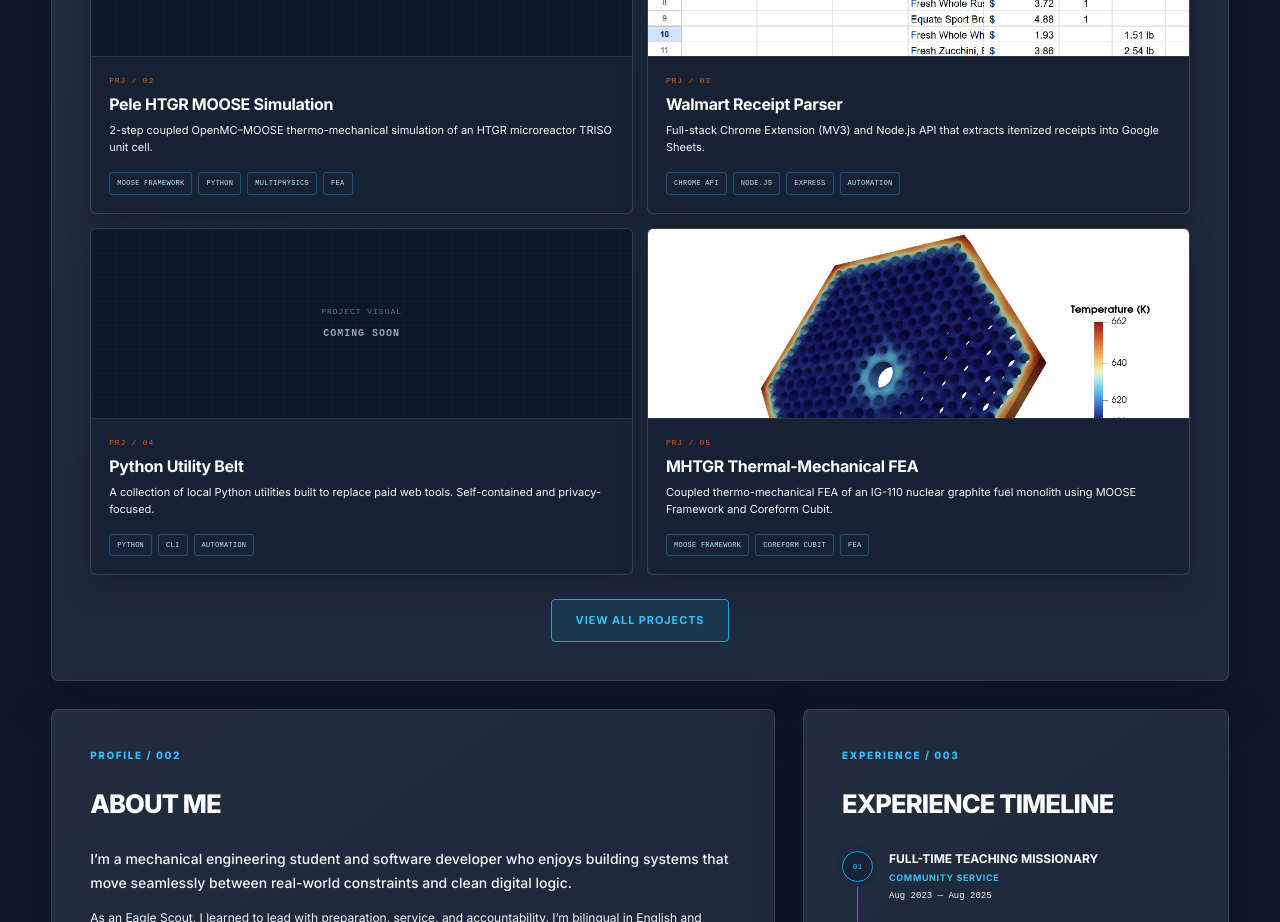
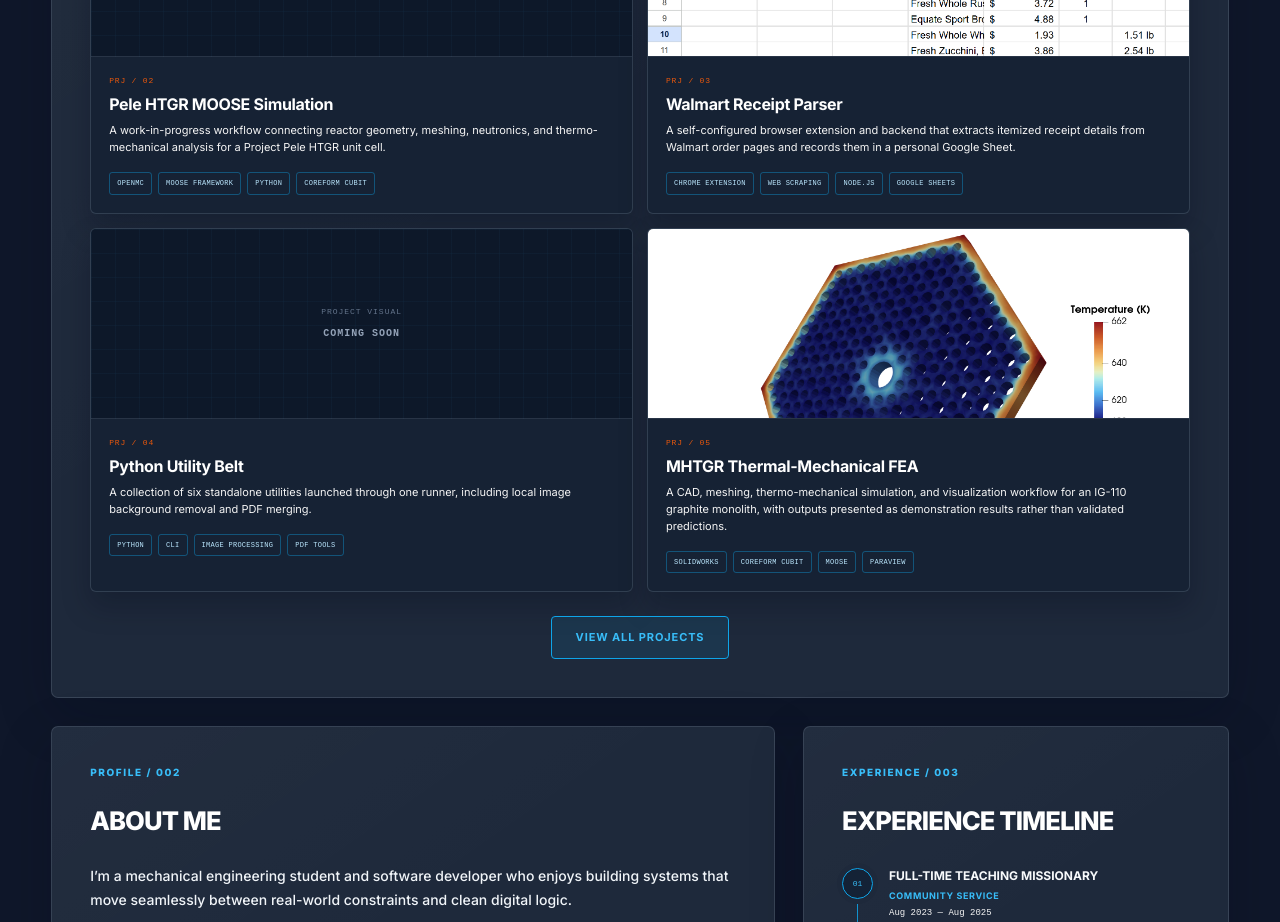
Before and after one commit to Barik-D-Boley/barikboley.com, a Next.js app: page / in a window 1280 px wide. Shown: the part 1180-2102 px from the top of the page. Built offline with nearby package versions, Linux system fonts and the light colour scheme; a web font is replaced by a local one.

Commit message:
Update project modal copy with verified repository details

```diff
--- a/data/projects.ts
+++ b/data/projects.ts
@@ -1,91 +1,51 @@
 import { Project } from '@/types/project';
 
 export const projects: Project[] = [
-  // --- TOP FEATURED PROJECTS ---
-  // {
-  //   id: "anti-theft-system",
-  //   title: "Anti-Theft Package Security System",
-  //   tagline: "Mechanically engineered package enclosure combining tamper detection and secure delivery logic.",
-  //   description:
-  //     "A mechanically engineered package enclosure combining tamper detection, rapid prototyping, and secure delivery logic.",
-  //   tags: ["CAD", "Inventor", "Prototyping"],
-  //   category: "Hardware & CAD",
-  //   number: "01",
-  //   featured: false,
-  //   status: "complete",
-  //   githubUrl: "https://github.com/barikboley/anti-theft-system",
-  //   details: {
-  //     problemStatement: "Package theft from residential porches is rising rapidly, requiring a robust mechanical anti-theft enclosure that detects unauthorized access attempts in real time.",
-  //     keyChallenges: [
-  //       "Designing mechanical latching mechanisms resilient to forced physical entry.",
-  //       "Integrating low-power sensors for continuous vibration and tamper monitoring.",
-  //       "Optimizing 3D-printed enclosure geometries for outdoor durability and weather resistance."
-  //     ],
-  //     systemArchitecture: "Microcontroller-driven sensor array connected to electro-mechanical solenoids and local alarm indicators.",
-  //     metrics: [
-  //       { label: "Latch Resistance", value: "> 150 lbs" },
-  //       { label: "Sensor Latency", value: "< 50ms" },
-  //       { label: "Battery Standby", value: "72+ hours" }
-  //     ],
-  //     toolsUsed: ["Autodesk Inventor", "3D Printing / FDM", "C++", "Arduino / ESP32", "Microcontrollers"],
-  //     media: []
-  //   }
-  // },
   {
     id: "pele-htgr-moose",
     title: "Pele HTGR MOOSE Simulation",
-    tagline: "2-step coupled OpenMC–MOOSE thermo-mechanical microreactor simulation.",
+    tagline: "Developing a CAD-to-simulation workflow for an HTGR microreactor unit cell.",
     description:
-      "2-step coupled OpenMC–MOOSE thermo-mechanical simulation of an HTGR microreactor TRISO unit cell.",
-    tags: ["MOOSE Framework", "Python", "Multiphysics", "FEA"],
+      "A work-in-progress workflow connecting reactor geometry, meshing, neutronics, and thermo-mechanical analysis for a Project Pele HTGR unit cell.",
+    tags: ["OpenMC", "MOOSE Framework", "Python", "Coreform Cubit"],
     category: "FEA & Simulation",
     number: "02",
     featured: true,
-    status: "complete",
+    status: "under development",
     githubUrl: "https://github.com/Barik-D-Boley/pele-htgr-moose-simulation",
     details: {
-      problemStatement: "High-Temperature Gas-Cooled Reactors require high-fidelity multi-physics modeling to evaluate thermal stress and fission product containment inside TRISO fuel particles.",
+      problemStatement: "Build a reproducible workflow for exploring how spatially varying fission heating could inform thermal and mechanical analysis of an HTGR fuel unit cell.",
       keyChallenges: [
-        "Coupling OpenMC Monte Carlo particle transport output directly with the MOOSE finite element solver.",
-        "Resolving extreme radial thermal gradients across sub-millimeter TRISO coating layers.",
-        "Managing high-density finite element meshes while maintaining solver convergence."
+        "Preparing the unit-cell CAD geometry and finite-element mesh for the planned analysis.",
+        "The OpenMC model and MOOSE input are present, but the OpenMC model has not yet been run and the coupled simulation has not been completed.",
+        "Implementing and verifying the data-transfer step; the current MOOSE fuel-wall heat flux is a placeholder rather than an OpenMC-derived input."
       ],
-      systemArchitecture: "Two-stage computational pipeline transferring volumetric heat generation profiles from OpenMC into MOOSE thermo-mechanical boundary conditions.",
-      metrics: [
-        { label: "Convergence Rate", value: "99.8%" },
-        { label: "Mesh Elements", value: "1.2M" },
-        { label: "Max Stress", value: "185 MPa" }
-      ],
-      toolsUsed: ["MOOSE Framework", "OpenMC", "Python", "Coreform Cubit", "Paraview", "FEA"],
+      systemArchitecture: "Planned workflow: model the unit cell in CAD, generate a mesh with Coreform Cubit, run OpenMC for spatial power tallies, transfer those data into MOOSE for thermo-mechanical analysis, then inspect outputs in ParaView. The repository currently contains the CAD files, generated mesh, OpenMC model script, and a draft MOOSE input; coupling and post-processing remain to be implemented.",
+      toolsUsed: ["OpenMC", "MOOSE Framework", "Python", "Coreform Cubit", "SolidWorks", "ParaView"],
       media: []
     }
   },
   {
     id: "walmart-receipt-parser",
     title: "Walmart Receipt Parser",
-    tagline: "Automated receipt parsing Chrome Extension and Node.js extraction pipeline.",
+    tagline: "A Chrome extension that scrapes Walmart order pages and sends receipt data to Google Sheets.",
     description:
-      "Full-stack Chrome Extension (MV3) and Node.js API that extracts itemized receipts into Google Sheets.",
-    tags: ["Chrome API", "Node.js", "Express", "Automation"],
+      "A self-configured browser extension and backend that extracts itemized receipt details from Walmart order pages and records them in a personal Google Sheet.",
+    tags: ["Chrome Extension", "Web Scraping", "Node.js", "Google Sheets"],
     category: "Web & Full-Stack",
     number: "03",
     featured: true,
     status: "complete",
     githubUrl: "https://github.com/Barik-D-Boley/walmart-receipt-parser",
     details: {
-      problemStatement: "Manual expense logging from online order receipts is inefficient and prone to human data entry error.",
+      problemStatement: "An existing receipt-parser extension did not work the way I wanted, so I built a custom tool to automate transferring Walmart receipt details into my spreadsheet.",
       keyChallenges: [
-        "Handling dynamic client-side rendering and obfuscated DOM selectors in online receipt pages.",
-        "Ensuring idempotent transaction sync to prevent duplicate line items in spreadsheet ledgers.",
-        "Securing Chrome Extension storage and API access keys across browser sessions."
+        "The scraper depends on the structure of Walmart's order-page HTML, so changes to the site can break extraction.",
+        "Users must configure their own Google Cloud service-account credentials and share their target spreadsheet with that account.",
+        "A future version is planned to obtain receipt data by intercepting the site's API traffic instead of relying on page markup."
       ],
-      systemArchitecture: "Chrome Extension MV3 content scripts extract raw DOM payload, pass to Node.js/Express service, and write structured records into Google Sheets API.",
-      metrics: [
-        { label: "Parse Accuracy", value: "99.4%" },
-        { label: "Avg Processing Time", value: "< 1.2s" },
-        { label: "Items Processed", value: "5,000+" }
-      ],
-      toolsUsed: ["Chrome Extension API (MV3)", "Node.js", "Express", "TypeScript", "Google Sheets API"],
+      systemArchitecture: "A Chrome Extension Manifest V3 script extracts order and item details from a Walmart order page, sends the data to a Node.js/Express backend, and writes formatted records to Google Sheets through the Sheets API. After the one-time setup with a user's own credentials and spreadsheet, it is ready for regular use.",
+      toolsUsed: ["Chrome Extension API (Manifest V3)", "JavaScript", "Node.js", "Express", "Google Sheets API", "Vercel"],
       media: [
         {
           url: "/project-visuals/walmart-receipt-parser/sheets-output.png",
@@ -106,58 +66,58 @@ export const projects: Project[] = [
   {
     id: "python-utility-belt",
     title: "Python Utility Belt",
-    tagline: "Privacy-focused local CLI utilities replacing bloated cloud web converters.",
+    tagline: "Six local Python utilities for common image and document tasks.",
     description:
-      "A collection of local Python utilities built to replace paid web tools. Self-contained and privacy-focused.",
-    tags: ["Python", "CLI", "Automation"],
+      "A collection of six standalone utilities launched through one runner, including local image background removal and PDF merging.",
+    tags: ["Python", "CLI", "Image Processing", "PDF Tools"],
     category: "Automation & Tools",
     number: "04",
     featured: true,
     status: "complete",
     githubUrl: "https://github.com/Barik-D-Boley/python-utility-belt",
     details: {
-      problemStatement: "Uploading sensitive documents and images to third-party web converters presents privacy risks and rate-limiting friction.",
+      problemStatement: "Provide convenient, focused tools for image and document tasks that can be run locally instead of relying on online converters.",
       keyChallenges: [
-        "Structuring a zero-dependency CLI package architecture with pluggable subcommands.",
-        "Optimizing multi-threaded batch operations for large image and PDF transformations.",
-        "Maintaining fast startup times and cross-platform terminal compatibility."
+        "Organizing six standalone utilities behind a central runner with short commands and per-tool dependencies.",
+        "Supporting distinct workflows, including AI-based or color-keyed image background removal and merging PDFs with images.",
+        "Documenting setup requirements and dependencies so each utility can be run independently."
       ],
-      systemArchitecture: "Modular Python CLI toolkit organized into atomic utility modules executed via single terminal entrypoint.",
+      systemArchitecture: "A Python runner dispatches commands to separate utility modules and checks or installs each tool's optional dependencies. The suite includes image background removal, citation cleaning, PDF merging, PDF trimming, PowerPoint merging, and QR-code generation.",
       metrics: [
-        { label: "Tools Suite", value: "14 CLI Utilities" },
-        { label: "Local Privacy", value: "100% Offline" },
-        { label: "Batch Overhead", value: "< 15ms/file" }
+        { label: "Utilities", value: "6" },
       ],
-      toolsUsed: ["Python 3.11", "Click CLI", "Pillow", "PyPDF2", "Multiprocessing"],
+      toolsUsed: ["Python", "Pillow", "pypdf", "rembg", "ONNX Runtime"],
       media: []
     }
   },
-
-  // --- ADDITIONAL CATALOG PROJECTS ---
   {
     id: "mhtgr-fea",
     title: "MHTGR Thermal-Mechanical FEA",
-    tagline: "FEA evaluation of IG-110 nuclear graphite fuel monoliths.",
+    tagline: "A demonstration CAD-to-simulation workflow for a nuclear graphite fuel monolith.",
     description:
-      "Coupled thermo-mechanical FEA of an IG-110 nuclear graphite fuel monolith using MOOSE Framework and Coreform Cubit.",
-    tags: ["MOOSE Framework", "Coreform Cubit", "FEA"],
+      "A CAD, meshing, thermo-mechanical simulation, and visualization workflow for an IG-110 graphite monolith, with outputs presented as demonstration results rather than validated predictions.",
+    tags: ["SolidWorks", "Coreform Cubit", "MOOSE", "ParaView"],
     category: "FEA & Simulation",
     number: "05",
     featured: true,
     status: "complete",
     githubUrl: "https://github.com/Barik-D-Boley/mhtgr-thermal-mechanical-fea",
     details: {
-      problemStatement: "Evaluating thermal stresses and structural integrity in nuclear graphite fuel blocks under high thermal gradients.",
+      problemStatement: "Demonstrate an end-to-end process for taking a graphite fuel-monolith design from CAD through meshing, coupled thermal-mechanical analysis, and result visualization.",
       keyChallenges: [
-        "Generating high-quality hex-mesh representations of coolant channels using Coreform Cubit.",
-        "Incorporating temperature-dependent thermal conductivity and elastic moduli properties for IG-110 graphite."
+        "Building a structured hexahedral mesh around the monolith's fuel and coolant channels.",
+        "Transferring the CAD geometry and mesh into a MOOSE simulation with thermal and mechanical boundary conditions.",
+        "Treating the reported outputs as demonstration results: they have not been validated against experimental or other real-world results."
       ],
-      systemArchitecture: "Cubit mesh input pipeline linked to MOOSE TensorMechanics and HeatConduction modules.",
+      systemArchitecture: "A SolidWorks model is exported to STEP, meshed in Coreform Cubit, solved using MOOSE heat-conduction and tensor-mechanics physics, and visualized in ParaView. The repository documents a reproducible CAD-to-simulation workflow.",
       metrics: [
-        { label: "Peak Temp", value: "1200°C" },
-        { label: "Mesh Quality", value: "0.92 Jacobian" }
+        { label: "Mesh Elements", value: "18,430" },
+        { label: "Avg. Scaled Jacobian", value: "> 0.81" },
+        { label: "Peak Temperature", value: "662 K" },
+        { label: "Peak von Mises Stress", value: "~1.52 MPa" },
+        { label: "Peak Displacement", value: "0.603 mm" },
       ],
-      toolsUsed: ["MOOSE Framework", "Coreform Cubit", "Python", "FEA"],
+      toolsUsed: ["SolidWorks", "Coreform Cubit", "MOOSE Framework", "ParaView"],
       media: [
         {
           url: "/project-visuals/htgr-monlith/monolith_cad_drawing.png",
@@ -208,37 +168,34 @@ export const projects: Project[] = [
   },
   {
     id: "progressive-overload-analytics",
-    title: "Progressive Overload Analytics",
-    tagline: "Strength training progression calculator and workout analytics platform.",
+    title: "Progressive Overload Tracker 2.0",
+    tagline: "An active rebuild of a personal workout-tracking spreadsheet ecosystem.",
     description:
-      "Workout logging, automated progression logic, and performance analytics platform.",
-    tags: ["JavaScript", "Automation", "Analytics"],
+      "A streamlined, data-driven Google Sheets and Apps Script tracker in development, based on personal workout logs and planned for use as an example project.",
+    tags: ["Google Sheets", "Google Apps Script", "JavaScript", "Fitness Tracking"],
     category: "Automation & Tools",
     number: "06",
     featured: false,
-    status: "complete",
+    status: "under development",
     githubUrl: "https://github.com/Barik-D-Boley/sheets-progressive-overload-analytics",
     details: {
-      problemStatement: "Athletes require accurate progressive overload calculations based on volume, RPE, and historical lift trends.",
+      problemStatement: "Build a more streamlined and maintainable version of a personal strength-training tracker, with an example of the system that others can understand and adapt.",
       keyChallenges: [
-        "Implementing adaptive load recommendation algorithms based on subjective fatigue inputs.",
-        "Building offline-capable client-side data persistence with minimal UI latency."
+        "Establishing a consistent data schema and normalizing historical workout and exercise records.",
+        "Planning a foundation that can support later workout-entry automation and progression analytics.",
+        "The README roadmap describes future work; most of those features have not been implemented yet."
       ],
-      systemArchitecture: "Single-page application utilizing reactive state, local IndexedDB persistence, and statistical charting libraries.",
-      metrics: [
-        { label: "Calc Latency", value: "< 5ms" },
-        { label: "Offline Capability", value: "100%" }
-      ],
-      toolsUsed: ["JavaScript", "HTML5", "CSS3", "Chart.js", "Web Storage"],
+      systemArchitecture: "The project is a Google Sheets ecosystem developed locally with Google Apps Script and clasp. Its current focus is the data foundation and migration to a normalized schema; logging automation, progression calculations, dashboards, and other roadmap features remain future work.",
+      toolsUsed: ["Google Sheets", "Google Apps Script", "JavaScript", "clasp", "Node.js"],
       media: []
     }
   },
   {
     id: "portfolio-v3",
     title: "Personal Portfolio",
-    tagline: "High-performance developer portfolio built with Next.js & TypeScript",
-    description: "Custom portfolio featuring asymmetric desktop grid layouts and modular CSS styling.",
-    tags: ["Next.js", "React", "TypeScript", "CSS Modules"],
+    tagline: "A project-first portfolio developed with AI coding agents and GitHub Copilot.",
+    description: "A portfolio showcasing mechanical engineering and software projects, built through AI-assisted coding with Barik directing and reviewing the migration.",
+    tags: ["Next.js 16", "React 19", "TypeScript", "Tailwind CSS 4", "GitHub Copilot"],
     category: "Web & Full-Stack",
     number: "07",
     featured: false,
@@ -246,17 +203,14 @@ export const projects: Project[] = [
     githubUrl: "https://github.com/Barik-D-Boley/barikboley.com",
     liveUrl: "https://barikboley.com",
     details: {
-      problemStatement: "Needed a lightweight, pixel-perfect personal showcase without framework bloat.",
+      problemStatement: "Create a project-first online portfolio that presents mechanical engineering and software work together in one responsive site.",
       keyChallenges: [
-        "Configuring multi-active Intersection Observer states for side-by-side desktop grid columns.",
-        "Ensuring zero-layout-shift responsive stacking on mobile viewports."
+        "Directing and reviewing an AI-assisted migration while keeping the portfolio's content, components, and design aligned.",
+        "Building a reusable project gallery with category filters, project detail modals, and media viewers.",
+        "Adapting the page layout and interactions across desktop and mobile screens."
       ],
-      systemArchitecture: "Next.js App Router architecture utilizing modular layout CSS and custom stateful navbar hooks.",
-      metrics: [
-        { label: "Lighthouse Score", value: "99/100" },
-        { label: "Build Time", value: "< 1.5s" }
-      ],
-      toolsUsed: ["Next.js 14", "TypeScript", "Vanilla CSS Modules", "Vercel"],
+      systemArchitecture: "A Next.js App Router single-page portfolio built with React and TypeScript. Reusable section and UI components assemble the page, while project content and modal details are maintained as structured data. Styling uses Tailwind CSS alongside section-specific CSS, with Vercel hosting.",
+      toolsUsed: ["Next.js 16", "React 19", "TypeScript", "Tailwind CSS 4", "GitHub Copilot", "Vercel"],
       media: []
     }
   }
```
